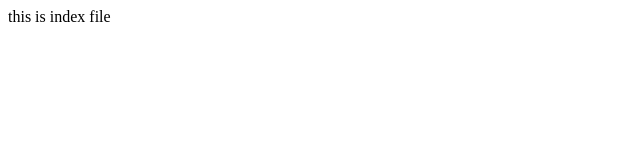
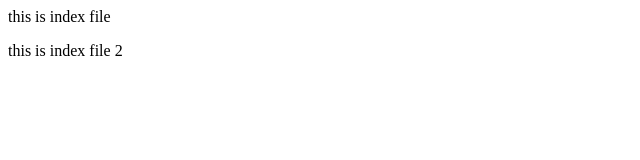
Before and after one commit to izzzthisssagar/third_try--ocal-repo-, a plain HTML site: page index.html in a window 1280 px wide. Shown: the whole page, without its empty margins (0-640 px from the left). Drawn offline with Linux system fonts and the light colour scheme.

Commit message:
add new features

```diff
--- a/index.html
+++ b/index.html
@@ -1 +1,2 @@
 <p> this is index file</p>
+<p> this is index file 2 </p>
```
